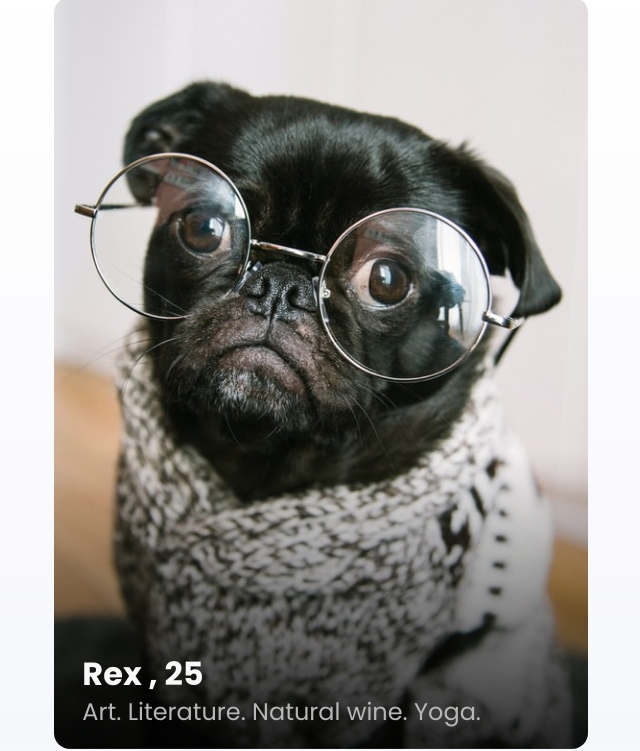
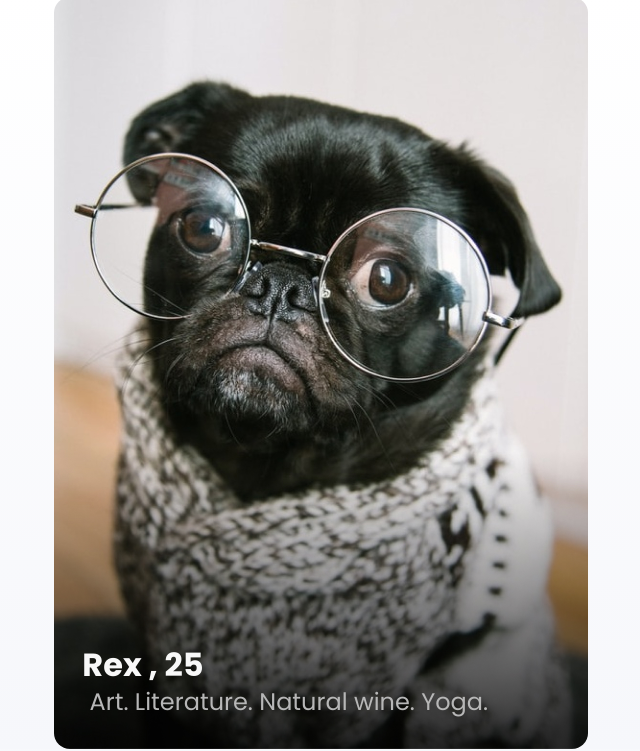
Before and after one commit to AghayevFaig/Tindog, a plain HTML site: page index.html in a window 1280 px wide. Shown: the part 83-834 px from the top of the page, without its empty margins (311-951 px from the left). Drawn offline with nearby package versions, Linux system fonts and the light colour scheme.

Commit message:
Update index.css

```diff
--- a/index.css
+++ b/index.css
@@ -44,19 +44,19 @@ body{
 .info{
   position: absolute;
   left: 28.34px;
-  top: 659.36px;
+  top: 650.36px;
   color: #F8F8F8;
 }
 .dog-container h1{
   font-size: 2rem;
   line-height: 1.1em;
-
 }
 .dog-container p{
-  margin-top: 7px;
+  margin-top: 5px;
+  padding: 0 0.3em;
   color: #B7B7B7;
   font-size: 1.5rem;
-  line-height: 1.1em;
+  line-height: 1.2em;
 }
 .btn-container{
   margin: 25px 0;
```
